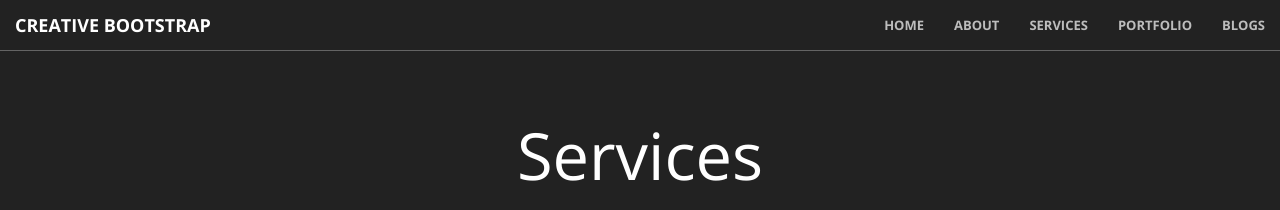
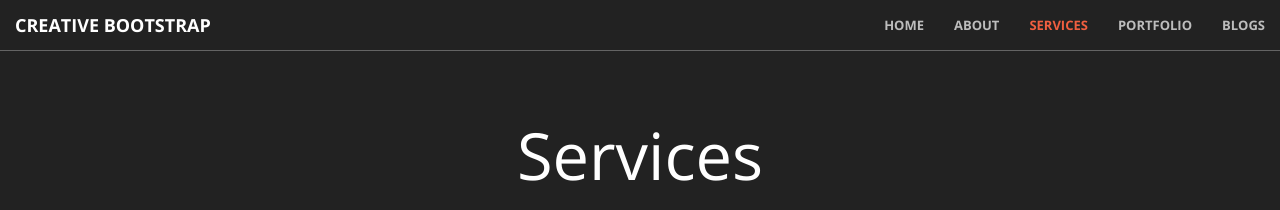
Before and after one commit to IamManchanda/creative-bootstrap, a Jekyll site: the page built from services.html, in a window 1280 px wide. Shown: the top 210 px of the page. Built offline with Jekyll 4.4.1, drawn with Linux system fonts in a browser that asks for light colours.

Commit message:
Add active class dynamically to <li> instead of <a> tag

```diff
--- a/_includes/nav.html
+++ b/_includes/nav.html
@@ -16,8 +16,8 @@
 				{% assign navigation_pages = site.html_pages | sort: 'navigation_weight' %}
 				{% for p in navigation_pages %}
 					{% if p.navigation_weight %}
-						<li>
-							<a href="{{ site.baseurl }}{{ p.url }}" {% if p.url == page.url %}class="active"{% endif %}>
+						<li {% if p.url == page.url %}class="active"{% endif %}>
+							<a href="{{ site.baseurl }}{{ p.url }}">
 								{{ p.title }}
 							</a>
 						</li>
```
